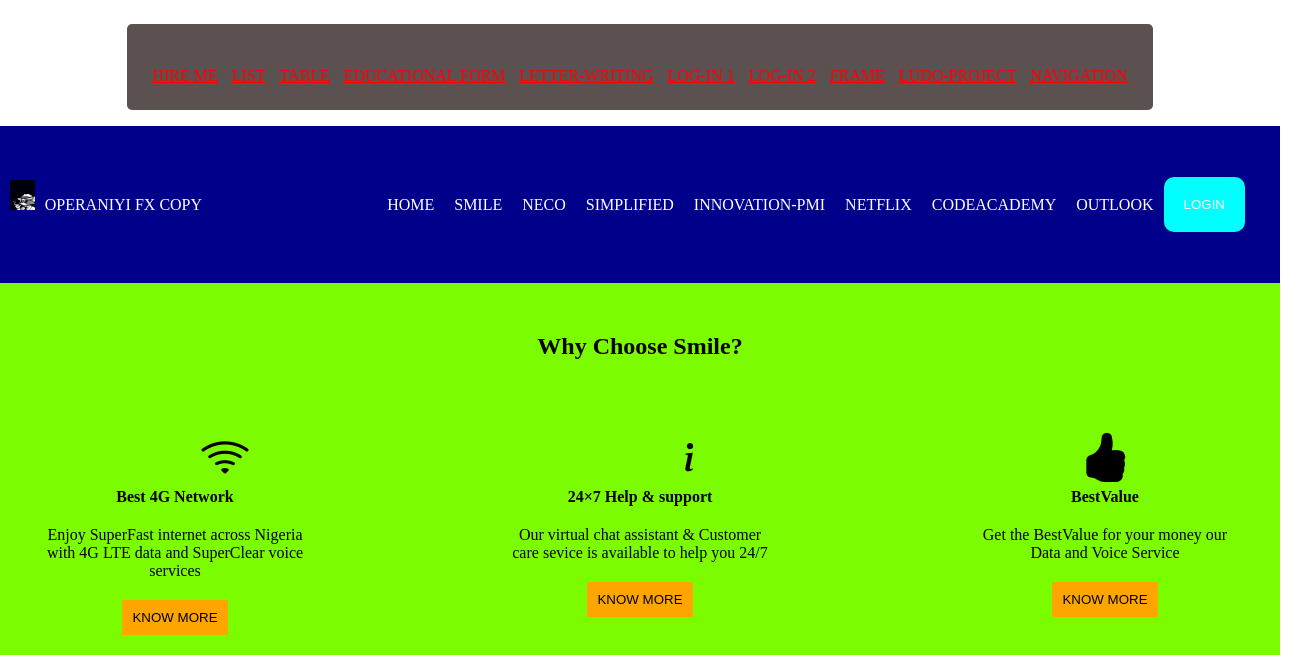
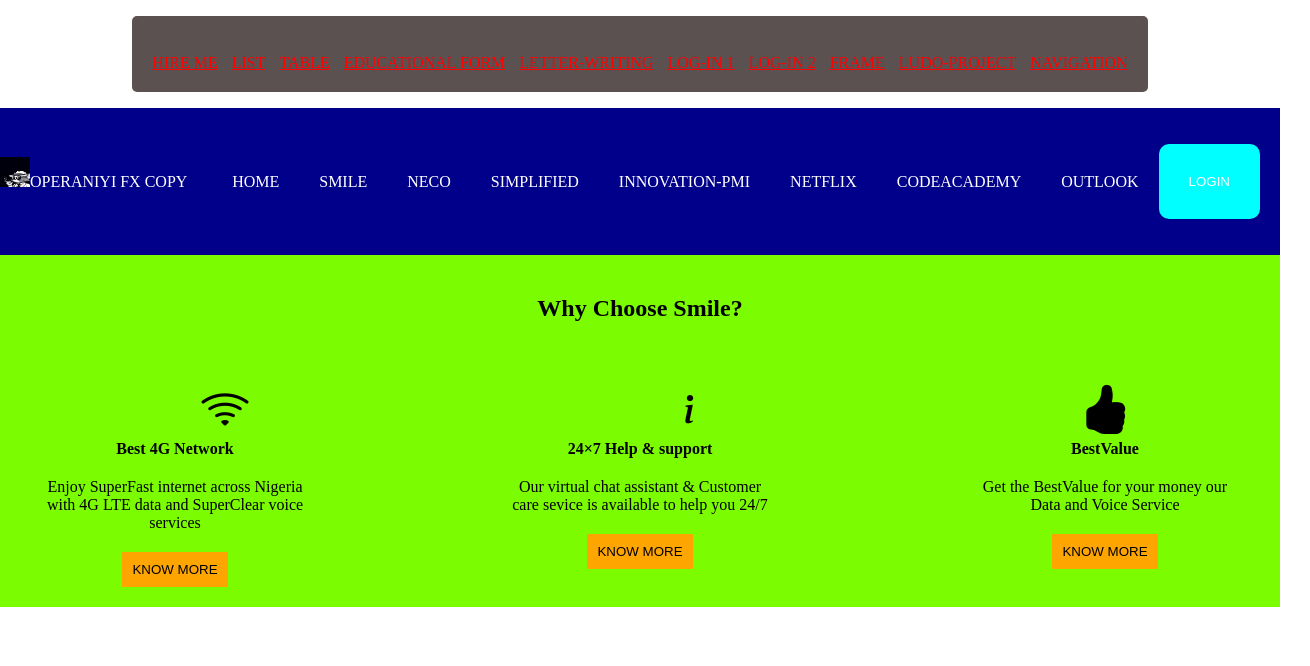
Before and after one commit to Afor0205/assignment, a plain HTML site: page navigation.html in a window 1280 px wide. Shown: the top 666 px of the page, 1310 px wide, since content can reach past the window. Drawn offline with nearby package versions, Linux system fonts and the light colour scheme.

Commit message:
assignment

```diff
--- a/navigation.css
+++ b/navigation.css
@@ -1,22 +1,26 @@
+.bod{
+    width: 100%;
+    margin: 0px;
+}
 .o{
     background: darkblue;
     display: flex;
     flex-direction: row;
-    width: 100%;
+    /* width: 100%; */
 }
 .img{
      background: darkblue;
-    padding: 10px;
+    /* padding: 10px; */
     display: flex;
     flex-direction: row;
     justify-content: space-between;
     align-items: center;
+    /* width: 100%; */
 }
 .li{
     display: flex;
     flex-direction: row;
-    padding: 0px;
-    margin: 10px;
+    margin: 20px;
     list-style-type: none;
     justify-content: flex-end;
     align-items: center;
@@ -36,11 +40,11 @@
     justify-content: flex-start;
     align-items: center;
     flex-direction: row;
-    padding-left: 10px;
+    /* padding-left: 10px;  */
     /* margin: 20px; */
     list-style-type: none;
     color: white;
-    width: 100%;
+    /* width: 100%; */
     height: 100%;
 }
 .in{
@@ -54,7 +58,7 @@
 } */
 .two{
     background: lawngreen;
-    width: 100%;
+    /* width: 100%; */
     display: flex;
     flex-direction: column;
     align-items: center;
@@ -70,7 +74,7 @@
 }
 .h{
     text-align: center;
-    width: 100%;
+    /* width: 100%; */
 
 }
 .aa{
@@ -78,7 +82,7 @@
     padding: 20px;
 }
 h2{
-    padding: 30px;
+    padding: 20px;
     text-align: center;
 }
 .br{
@@ -124,7 +128,7 @@
 }
 ol{
     background: rgba(34, 18, 18, 0.734);
-    padding: 20px 20px;
+    padding: 15px 15px;
     width: fit-content;
     text-align: justify;
     border-radius: 5px;
@@ -138,7 +142,7 @@
     display: flex;
     align-items: center;
     justify-content: center;
-    width: 100%;
+    /* width: 100%; */
     height: 100%;
   }
   .list{
@@ -177,12 +181,6 @@
     bottom: 10px;
 
 }
-.bod{
-    width: 100%;
-    padding: 0px;
-    margin-left: 0px;
-    margin-right: 0px;
-}
 button{
     background: orange;
     text-align: center;
```
Also changed, not shown: navigation.html (+0 -2 lines).
